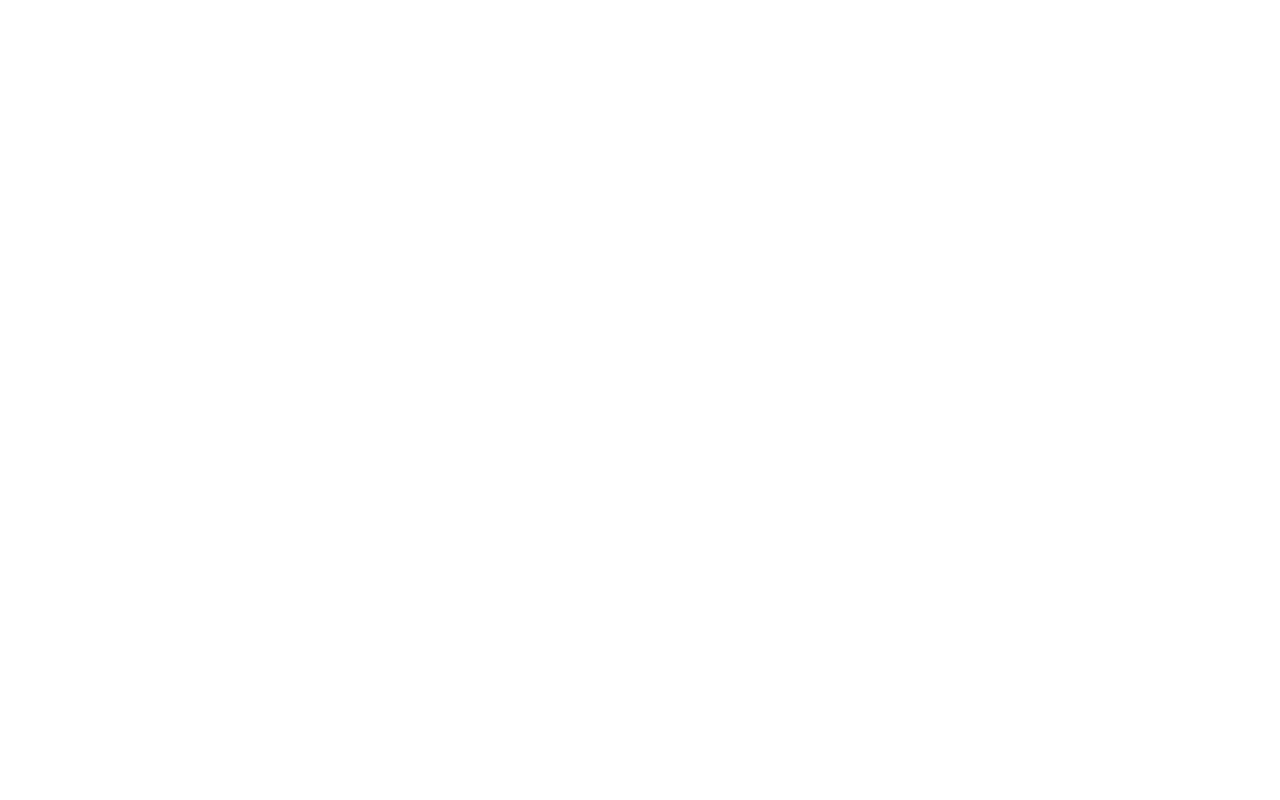
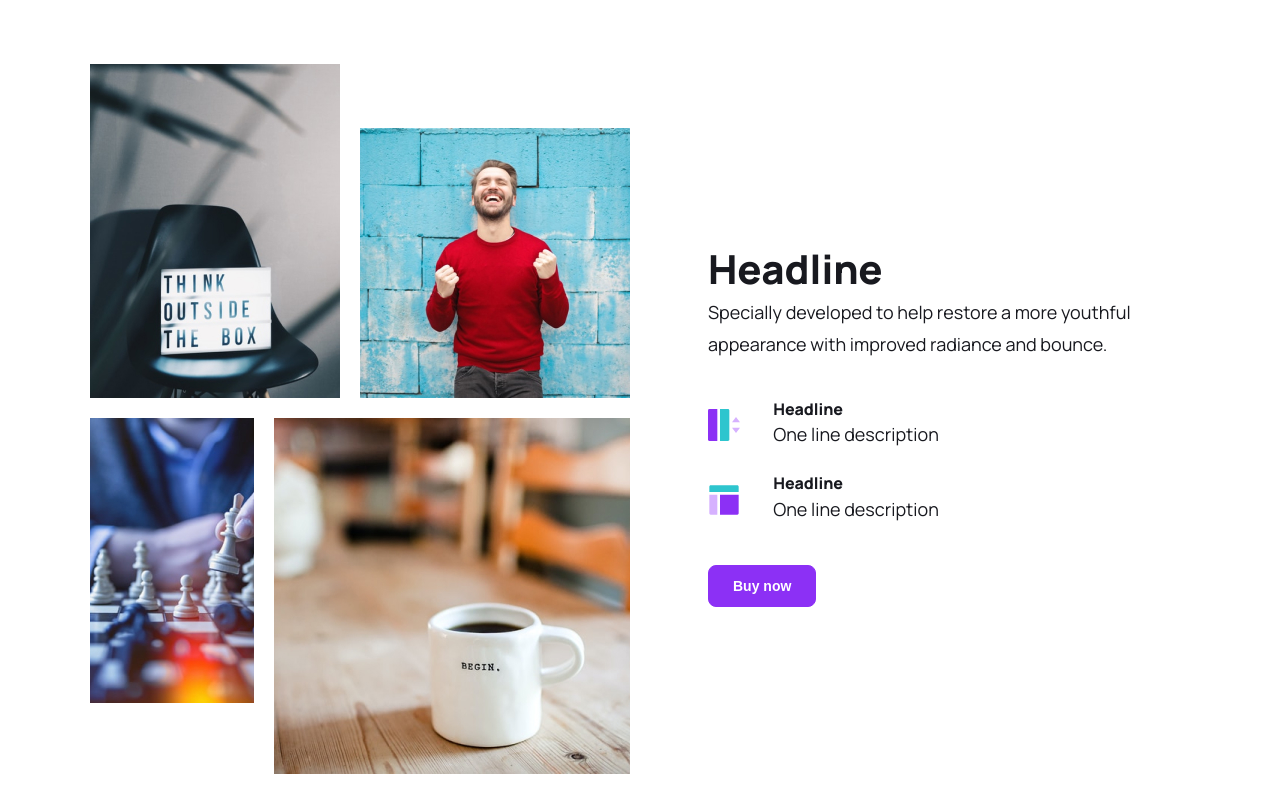
Before and after one commit to bouncegw/application, a plain HTML site: page index.html in a window 1280 px wide. Drawn offline with Linux system fonts and the light colour scheme.

Commit message:
created all the html code

```diff
--- a/index.html
+++ b/index.html
@@ -11,6 +11,54 @@
     <link rel="stylesheet" href="CSS/normalize.css">
 </head>
 <body>
+    <section>
+        <div class="container">
+            <div class="block_left">
+                <div class="block_top">
+                    <img src="img/armchair.jpg" alt="">
+                    <img src="img/man.jpg" alt="">
+                </div>
+                <div class="block_bottom">
+                    <img src="img/chees.jpg" alt="">
+                    <img src="img/coffe.jpg" alt="">
+                </div>
+            </div>
+            <div class="block_right">
+                <div class="text">
+                    <h3>Headline</h3>
+                    <p>Specially developed to help restore a more youthful appearance with improved radiance and bounce.</p>
+                </div>
+                <div class="icons">
+                    <div class="icon_top">
+                        <svg width="32" height="32" viewBox="0 0 32 32" fill="none" >
+                            <path d="M24 13.3333H32L28 8L24 13.3333ZM24 18.6667H32L28 24L24 18.6667Z" fill="#D6B1FF"/>
+                            <path d="M1.33333 0H9.33333V32H1.33333C0.979711 32 0.640572 31.8595 0.390523 31.6095C0.140475 31.3594 0 31.0203 0 30.6667V1.33333C0 0.979711 0.140475 0.640572 0.390523 0.390523C0.640572 0.140475 0.979711 0 1.33333 0Z" fill="#8C30F5"/>
+                            <path d="M12 0H20C20.3536 0 20.6928 0.140475 20.9428 0.390523C21.1929 0.640572 21.3333 0.979711 21.3333 1.33333V30.6667C21.3333 31.0203 21.1929 31.3594 20.9428 31.6095C20.6928 31.8595 20.3536 32 20 32H12V0Z" fill="#2EC5CE"/>
+                        </svg>
+                        <div class="text_top">
+                            <h4>Headline</h4>
+                            <p>One line description</p>
+                        </div>
+                    </div>
+                    <div class="icon_bottom">
+                        <svg width="32" height="32" viewBox="0 0 32 32" fill="none" >
+                            <path d="M30.6673 8.00004V2.66671C30.6673 2.31309 30.5268 1.97395 30.2768 1.7239C30.0267 1.47385 29.6876 1.33337 29.334 1.33337H2.66732C2.3137 1.33337 1.97456 1.47385 1.72451 1.7239C1.47446 1.97395 1.33398 2.31309 1.33398 2.66671V8.00004H30.6673Z" fill="#2EC5CE"/>
+                            <path d="M1.33398 10.6667V29.3334C1.33398 29.687 1.47446 30.0262 1.72451 30.2762C1.97456 30.5263 2.3137 30.6667 2.66732 30.6667H9.33398V10.6667H1.33398Z" fill="#D6B1FF"/>
+                            <path d="M12 30.6667H29.3333C29.687 30.6667 30.0261 30.5263 30.2761 30.2762C30.5262 30.0262 30.6667 29.687 30.6667 29.3334V10.6667H12V30.6667Z" fill="#8C30F5"/>
+                        </svg>
+                        <div class="text_bottom">
+                            <h4>Headline</h4>
+                            <p>One line description</p>
+                        </div>
+                    </div>
+                </div>
+                <button>
+                    Buy now
+                </button>
 
+
+            </div>
+        </div>
+    </section>
 </body>
 </html>
```
